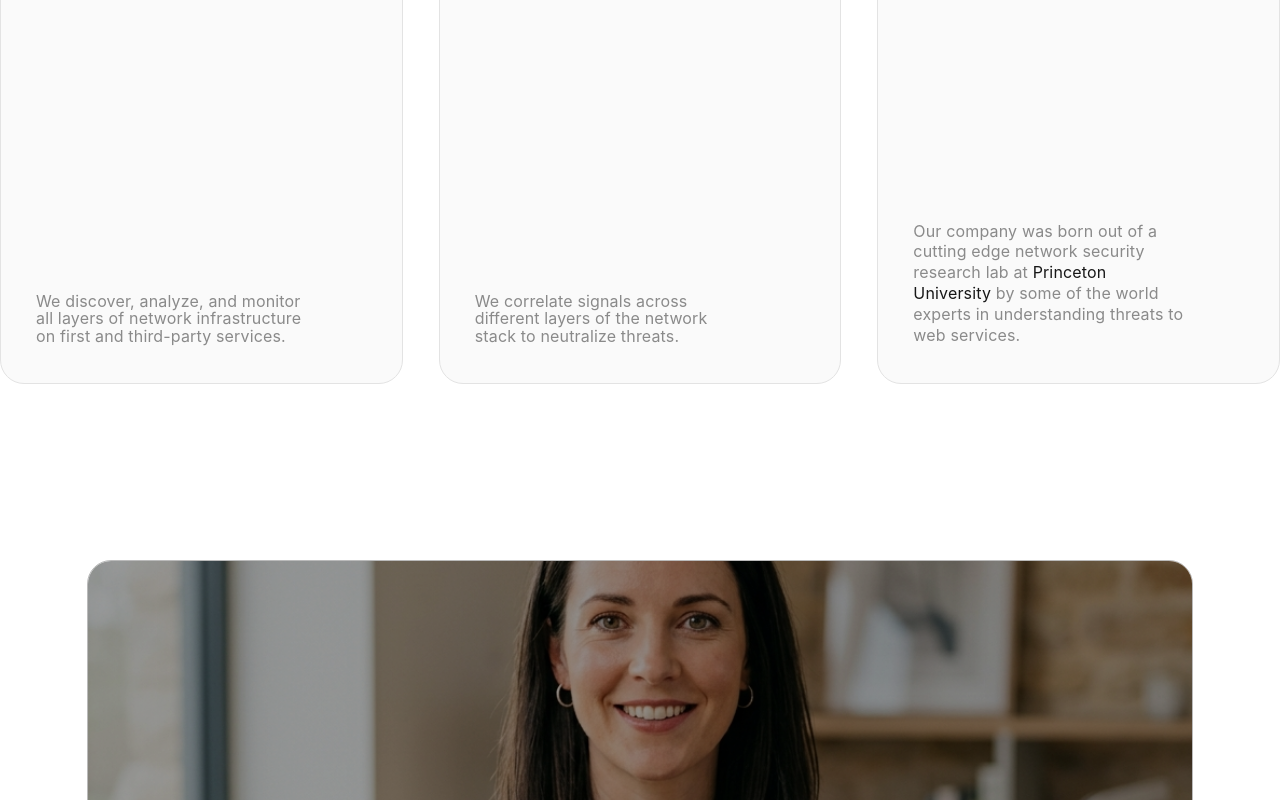
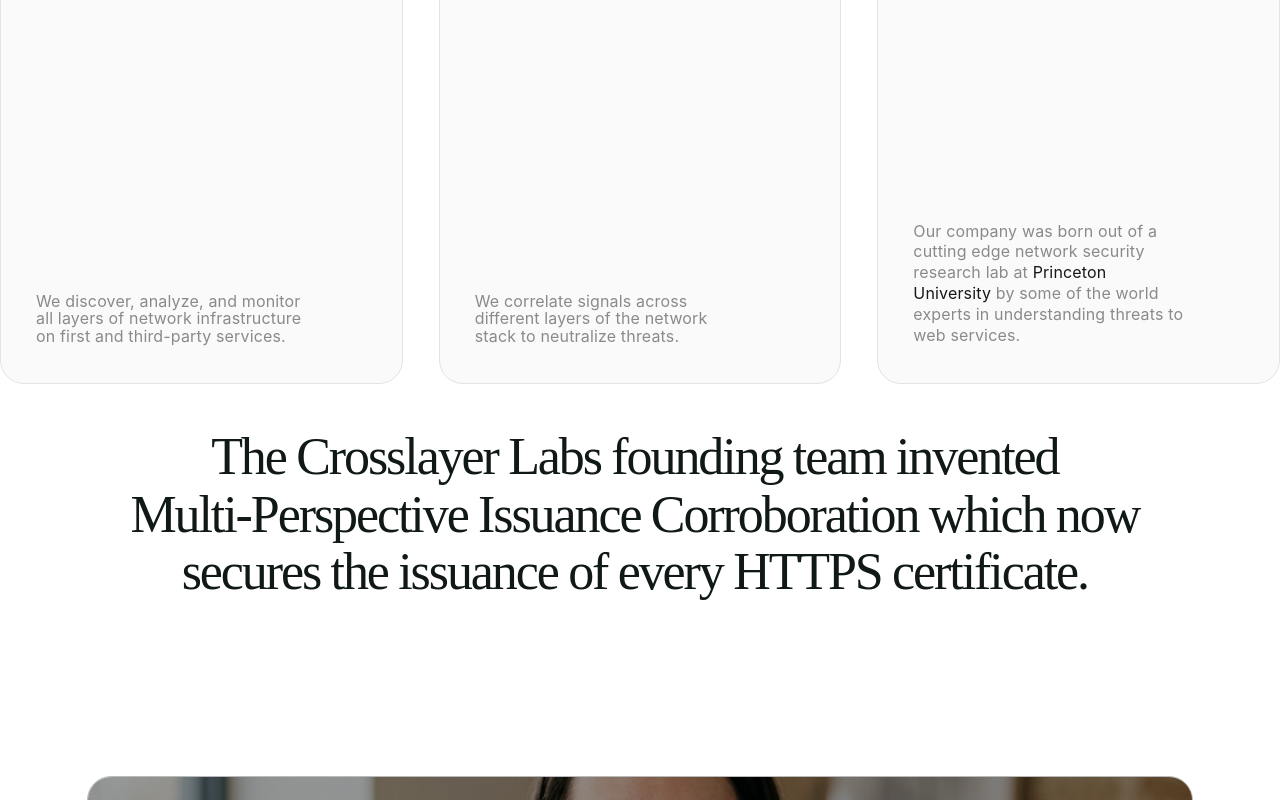
Before and after one commit to Ux-Geek/Crosslayer-Labs, a Next.js app: page / in a window 1280 px wide. Shown: the part 1090-1890 px from the top of the page. Built offline with nearby package versions, Linux system fonts and the light colour scheme; a web font is replaced by a local one.

Commit message:
feat: add GSAP scroll-triggered text animation to WhyUs component

```diff
--- a/package.json
+++ b/package.json
@@ -11,6 +11,7 @@
   "dependencies": {
     "@tailwindcss/postcss": "^4.2.2",
     "clsx": "^2.1.1",
+    "gsap": "^3.15.0",
     "lucide-react": "^0.468.0",
     "motion": "^12.23.24",
     "next": "15.1.0",
--- a/src/components/WhyUs.tsx
+++ b/src/components/WhyUs.tsx
@@ -1,7 +1,12 @@
 "use client";
 
+import { useEffect, useRef } from "react";
 import { motion } from "motion/react";
 import { ScanSearch, ShieldAlert, Library } from "lucide-react";
+import gsap from "gsap";
+import { ScrollTrigger } from "gsap/ScrollTrigger";
+
+gsap.registerPlugin(ScrollTrigger);
 
 const cards = [
   {
@@ -26,6 +31,28 @@
 ];
 
 export default function WhyUs() {
+  const textRef = useRef<HTMLHeadingElement>(null);
+
+  useEffect(() => {
+    if (!textRef.current) return;
+
+    const words = textRef.current.querySelectorAll(".word");
+    gsap.fromTo(words,
+      { opacity: 0, y: 20 },
+      {
+        opacity: 1,
+        y: 0,
+        duration: 0.8,
+        stagger: 0.05,
+        ease: "power2.out",
+        scrollTrigger: {
+          trigger: textRef.current,
+          start: "top 90%",
+        }
+      }
+    );
+  }, []);
+
   return (
     <section id="why-us" className="mx-auto max-w-7xl px-5 py-24 md:px-0 lg:py-32">
       {/* Title — Gowun Batang, same size as Team section */}
@@ -55,7 +82,6 @@
               <card.icon className="h-[18px] w-[18px] text-[#171717]" strokeWidth={2.5} />
               <h3
                 className="text-[16px] font-medium leading-[110%] tracking-[0.01em] text-[#171717]"
-                style={{ fontFamily: "'SF Pro Display', -apple-system, sans-serif" }}
               >
                 {card.title}
               </h3>
@@ -82,6 +108,20 @@
           </motion.div>
         ))}
       </div>
+
+      {/* Founders Invention Section — Centered, 44px below cards */}
+      <div className="mt-[44px] flex flex-col items-center justify-center text-center">
+        <h2
+          ref={textRef}
+          className="font-display text-[42px] leading-[1.1] tracking-[-0.04em] text-[#101915] md:text-[52px] max-w-5xl"
+        >
+          {"The Crosslayer Labs founding team invented Multi-Perspective Issuance Corroboration which now secures the issuance of every HTTPS certificate.".split(" ").map((word, i) => (
+            <span key={i} className="word inline-block mr-[0.2em] opacity-0">
+              {word}
+            </span>
+          ))}
+        </h2>
+      </div>
     </section>
   );
 }
```
Also changed, not shown: 1 other file (tests, documents, lock files or other folders).
